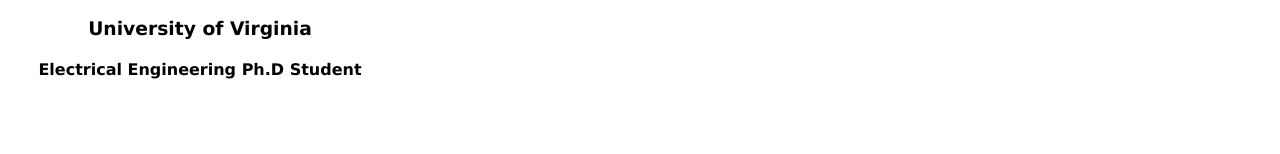
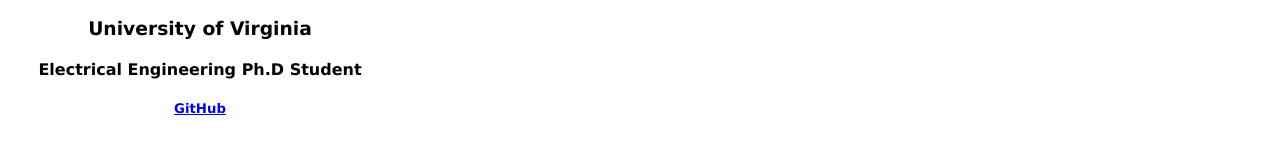
Before and after one commit to kch4fk/kch4fk.github.io, a Jekyll site: the page built from index.html, in a window 1280 px wide. Shown: the part 454-608 px from the top of the page. Built offline with Jekyll 4.4.1, drawn with Linux system fonts in a browser that asks for light colours.

Commit message:
Update index.html

```diff
--- a/index.html
+++ b/index.html
@@ -11,6 +11,7 @@
 		<h2><center>Kay Hutchinson</center></h2>
 		<h3><center>University of Virginia</center></h3>
 		<h4><center>Electrical Engineering Ph.D Student</center></h4>
+		<h5><center><a href="https://github.com/kch4fk">GitHub</a></center></h5>
 	</div>
 
 	<div class="column right"> <!-- style="background-color:#bbb;">-->
```
